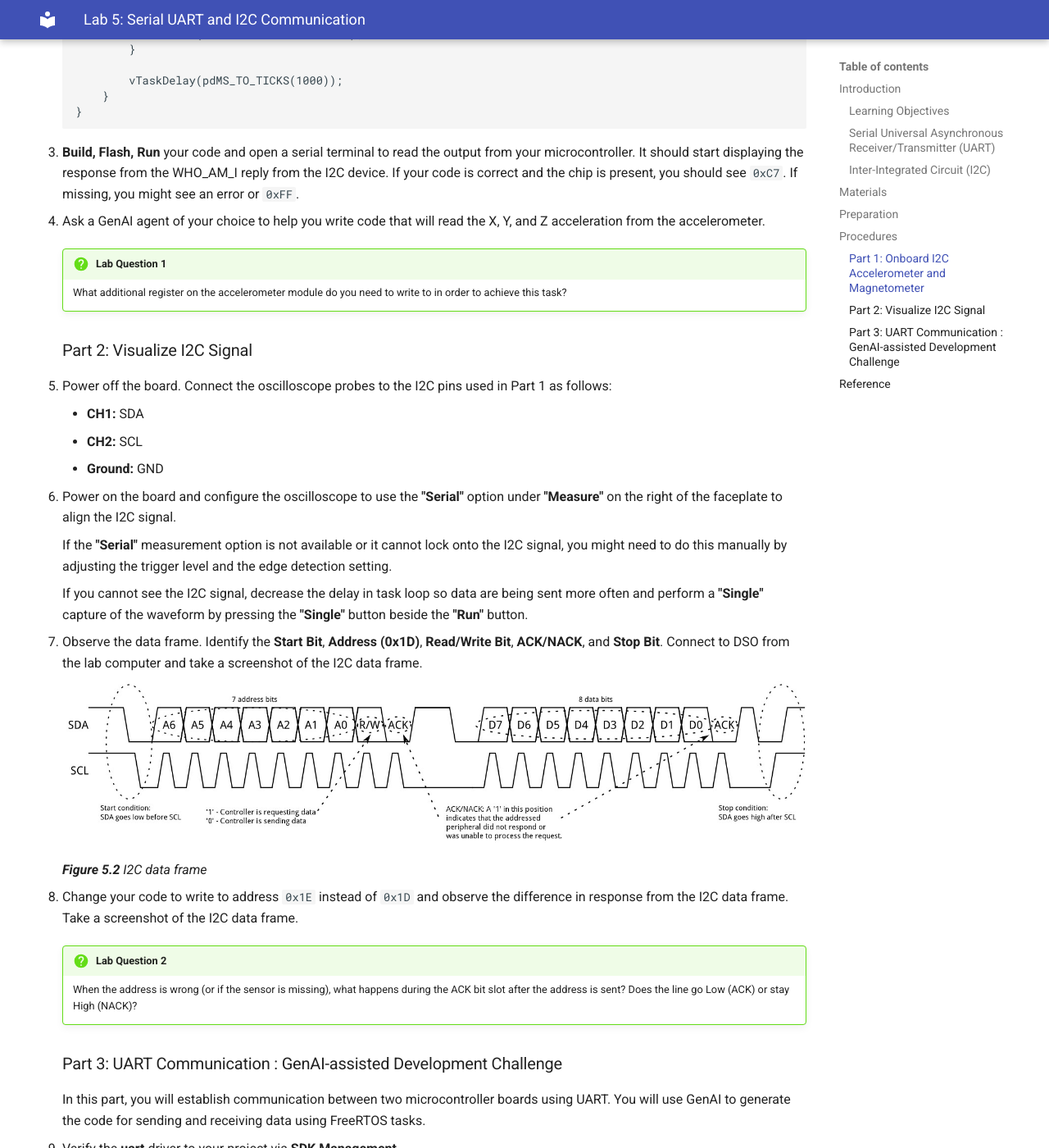
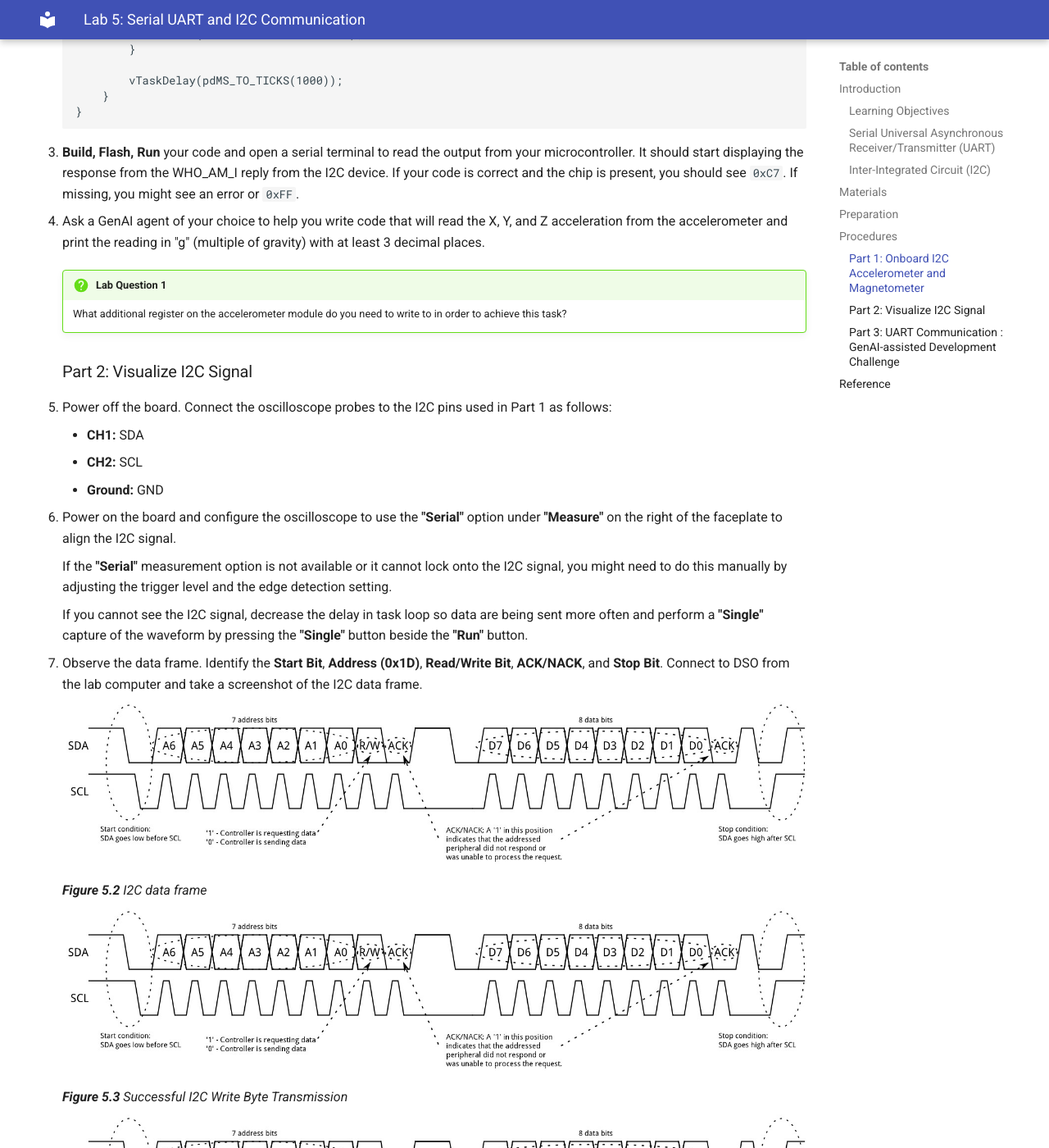
Before and after one commit to Seneca-BSA/Lab-Manual, an MkDocs documentation site: the page built from docs/SEP600/lab5.md, in a window 1280 px wide and 1400 px high, scrolled down 6851 px. Shown: the whole window at 82% size. Built offline with MkDocs 1.6.1 and Material for MkDocs 9.7.7, drawn with Linux system fonts in a browser that asks for light colours; some of the changed text lies outside the part shown.

Commit message:
updated lab5 i2c frame images

```diff
--- a/docs/SEP600/lab5.md
+++ b/docs/SEP600/lab5.md
@@ -266,7 +266,7 @@
 
 4. **Build, Flash, Run** your code and open a serial terminal to read the output from your microcontroller. It should start displaying the response from the WHO_AM_I reply from the I2C device. If your code is correct and the chip is present, you should see `0xC7`. If missing, you might see an error or `0xFF`.
 
-5. Ask a GenAI agent of your choice to help you write code that will read the X, Y, and Z acceleration from the accelerometer.
+5. Ask a GenAI agent of your choice to help you write code that will read the X, Y, and Z acceleration from the accelerometer and print the reading in "g" (multiple of gravity) with at least 3 decimal places.
 
     !!! question "Lab Question 1"
 
@@ -287,11 +287,19 @@
 
 8.  Observe the data frame. Identify the **Start Bit**, **Address (0x1D)**, **Read/Write Bit**, **ACK/NACK**, and **Stop Bit**. Connect to DSO from the lab computer and take a screenshot of the I2C data frame.
 
-    ![Figure 5.3](lab5-i2c-frame.jpg)
+    ![Figure 5.2](lab5-i2c-frame.jpg)
 
     ***Figure 5.2** I2C data frame*
 
-9.  Change your code to write to address `0x1E` instead of `0x1D` and observe the difference in response from the I2C data frame. Take a screenshot of the I2C data frame.
+    ![Figure 5.3](lab5-i2c-frame.jpg)
+
+    ***Figure 5.3** Successful I2C Write Byte Transmission*
+
+    ![Figure 5.4](lab5-i2c-frame.jpg)
+
+    ***Figure 5.4** Successful I2C Read Transmission*
+
+9.  Change your code to write to address `0x1E` instead of `0x1D` and observe the difference in response from the I2C data frame. Take a screenshot of the I2C data frames (both the `0x1D` and  `0x1E` responds).
 
     !!! question "Lab Question 2"
 
```
Also changed, not shown: other parts of docs/SEP600/lab5.md (+1 -0 lines), docs/SEP600/lab5-i2c-frame-read.png (added), docs/SEP600/lab5-i2c-frame-write.png (added).
